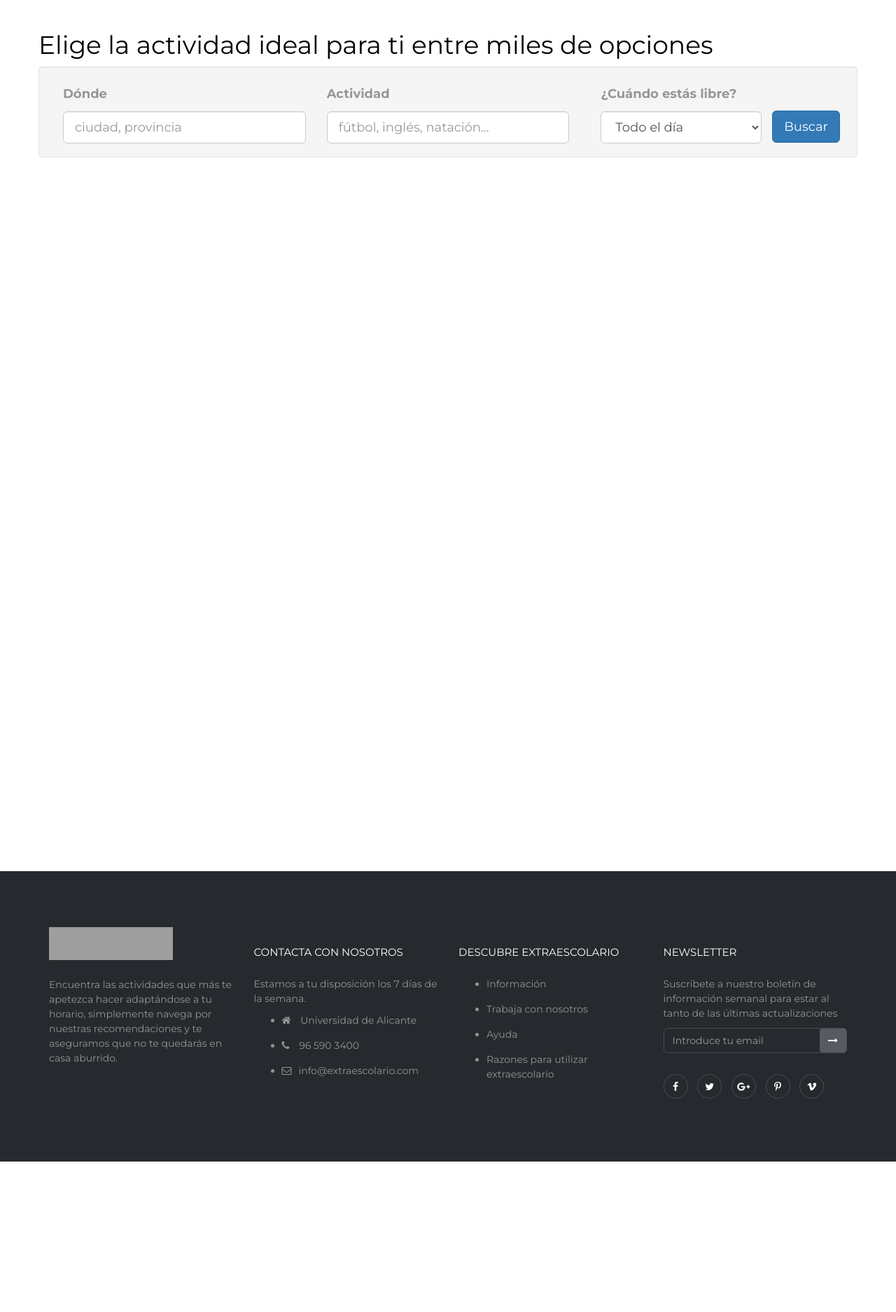
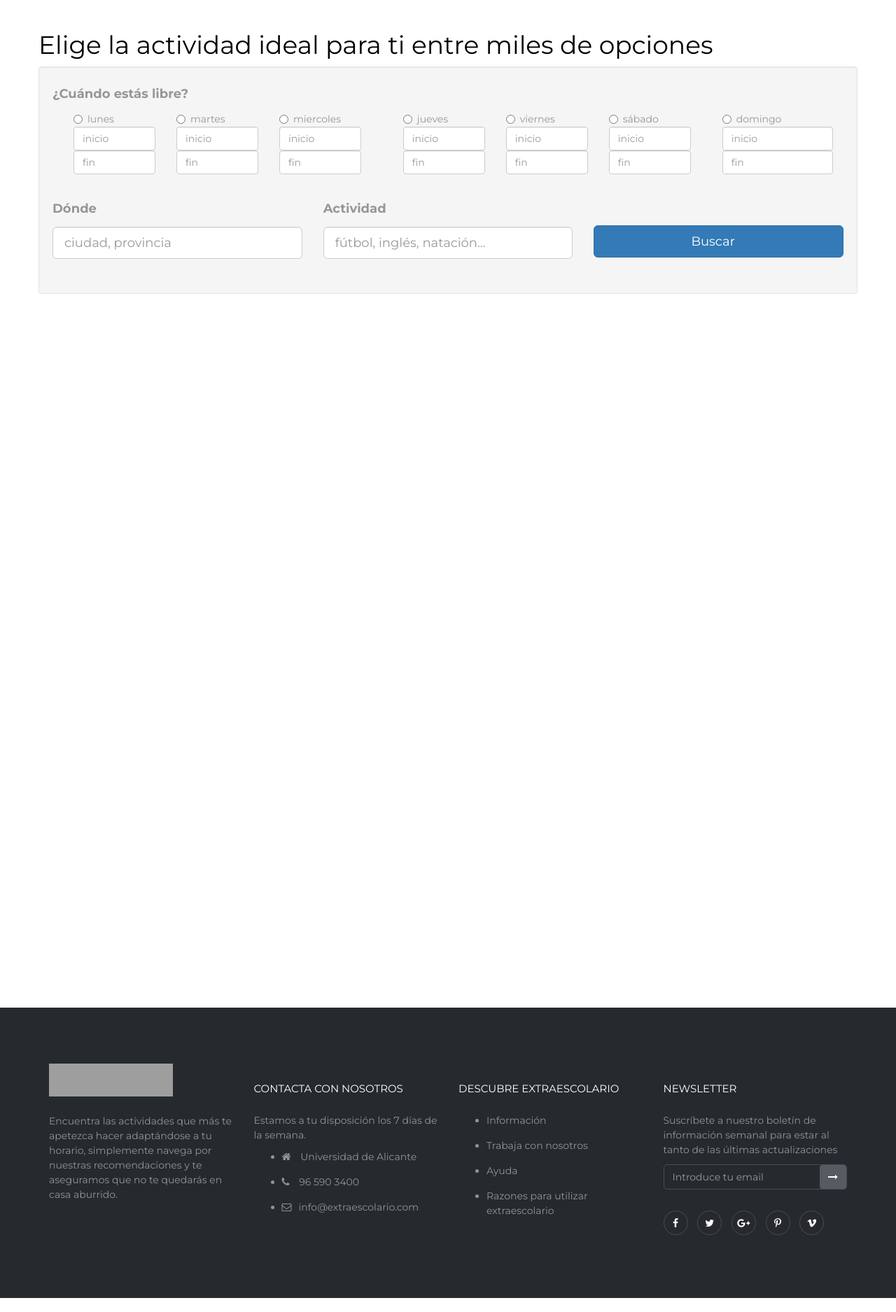
Before and after one commit to jespinosa94/Extraescolario, a PHP site: page / in a window 1280 px wide. Shown: the part 142-2017 px from the top of the page at 70% size. Before the commit the page ends 1802 px from the top, so only its background shows below. Run offline with PHP 8.4, Linux system fonts and the light colour scheme; grey boxes are pictures that could not be loaded.

Commit message:
buscador de la pagina de inicio terminado

```diff
--- a/css/estilos.css
+++ b/css/estilos.css
@@ -162,3 +162,7 @@ body {
   margin-top: 43px;
   padding-left: 0px;
 }
+
+.buscadorArriba {
+  margin-bottom: 30px;
+}
--- a/index.php
+++ b/index.php
@@ -69,25 +69,75 @@
             <h1><span style="color:black">Elige la actividad ideal para ti entre miles de opciones</span></h1>
           </div>
           <form class="row well" action="index.html" method="post">
+            <div class="row buscadorArriba">
+              <div class="col-md-12">
+                <h4><label for="tag">¿Cuándo estás libre?</label></h4>
+                <div class="col-md-5">
+                  <div class="col-md-4">
+                    <label for="" class="radio-inline">
+                      <input type="radio" name="semana1" id="lunes" value="lunes"> lunes
+                    </label>
+                    <input type="text" class="form-control" id="inicioLunes" placeholder="inicio">
+                    <input type="text" class="form-control" id="finLunes" placeholder="fin">
+                  </div>
+                  <div class="col-md-4">
+                    <label for="" class="radio-inline">
+                      <input type="radio" name="semana2" id="martes" value="martes"> martes
+                    </label>
+                    <input type="text" class="form-control" id="inicioMartes" placeholder="inicio">
+                    <input type="text" class="form-control" id="finMartes" placeholder="fin">
+                  </div>
+                  <div class="col-md-4">
+                    <label for="" class="radio-inline">
+                      <input type="radio" name="semana3" id="miercoles" value="miercoles"> miercoles
+                    </label>
+                    <input type="text" class="form-control" id="inicioMiercoles" placeholder="inicio">
+                    <input type="text" class="form-control" id="finMiercoles" placeholder="fin">
+                  </div>
+                </div>
+                <div class="col-md-5">
+                  <div class="col-md-4">
+                    <label for="" class="radio-inline">
+                      <input type="radio" name="semana4" id="jueves" value="jueves"> jueves
+                    </label>
+                    <input type="text" class="form-control" id="inicioJueves" placeholder="inicio">
+                    <input type="text" class="form-control" id="finJueves" placeholder="fin">
+                  </div>
+                  <div class="col-md-4">
+                    <label for="" class="radio-inline">
+                      <input type="radio" name="semana5" id="viernes" value="viernes"> viernes
+                    </label>
+                    <input type="text" class="form-control" id="inicioViernes" placeholder="inicio">
+                    <input type="text" class="form-control" id="finViernes" placeholder="fin">
+                  </div>
+                  <div class="col-md-4">
+                    <label for="" class="radio-inline">
+                      <input type="radio" name="semana6" id="sábado" value="sábado"> sábado
+                    </label>
+                    <input type="text" class="form-control" id="inicioSabado" placeholder="inicio">
+                    <input type="text" class="form-control" id="finSabado" placeholder="fin">
+                  </div>
+                </div>
+                <div class="col-md-2">
+                  <label for="" class="radio-inline">
+                    <input type="radio" name="semana7" id="domingo" value="domingo"> domingo
+                  </label>
+                  <input type="text" class="form-control" id="inicioDomingo" placeholder="inicio">
+                  <input type="text" class="form-control" id="finDomingo" placeholder="fin">
+                </div>
+              </div>
+            </div>
+            <div class="row">
               <div class="col-md-4">
                 <h4><label for="localizacion">Dónde</label></h4>
                 <input class="form-control input-lg" type="text" id="localizacion" placeholder="ciudad, provincia">
               </div>
-            <div class="col-md-4">
+              <div class="col-md-4 buscadorArriba">
                 <h4><label for="tag">Actividad</label></h4>
                 <input class="form-control input-lg" type="text" id="tag" placeholder="fútbol, inglés, natación...">
               </div>
               <div class="col-md-4">
-                <div class="col-md-9">
-                  <h4><label for="franjaHoraria">¿Cuándo estás libre?</label></h4>
-                  <select id="franjaHoraria" class="form-control input-lg">
-                    <option value="">Todo el día</option>
-                    <option value="">Por la mañana</option>
-                    <option value="">Por la tarde</option>
-                  </select>
-                </div>
-                <div id="botonBuscar" class="col-md-3">
-                  <button type="submit" class="btn btn-primary btn-lg">Buscar</button>
+                <button id="botonBuscar" type="submit" class="btn btn-primary btn-lg btn-block" name="button">Buscar</button>
               </div>
             </div>
           </form>
```
Also changed, not shown: registered/index-registered.php (added). Lines whose indentation alone changed are shown as unchanged.
